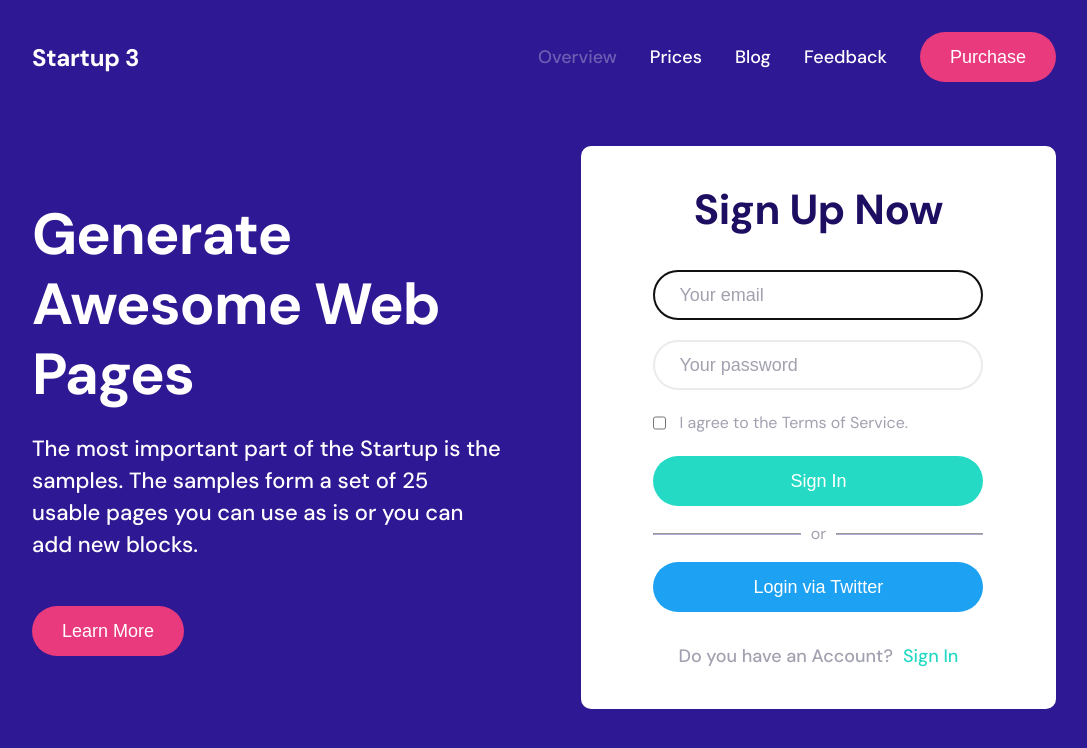
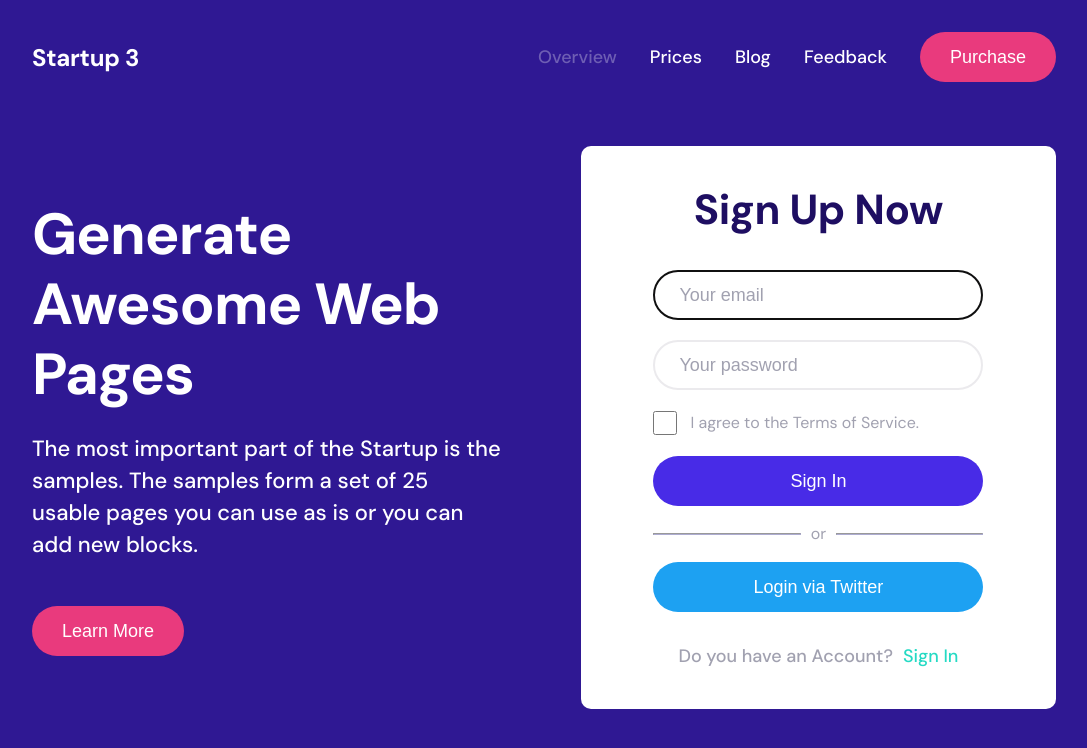
Before and after one commit to SebastianJedrak/landing-page-lex, a React (Vite) app: page / in a window 1280 px wide. Shown: the top 748 px of the page, without its empty margins (96-1183 px from the left). Built offline with nearby package versions, Linux system fonts and the light colour scheme.

Commit message:
style: refactor checkbox

```diff
--- a/src/components/UI/Input.scss
+++ b/src/components/UI/Input.scss
@@ -14,6 +14,22 @@
 
   &.input-ui__checkbox {
     display: flex;
-    gap: 13px;
+    align-items: center;
+
+    label,
+    input {
+      cursor: pointer;
+    }
+
+    label {
+      padding-left: 13px;
+    }
+
+    input {
+      height: 24px;
+      width: 24px;
+      accent-color: $color-action-primary;
+      border-radius: 6px;
+    }
   }
 }
--- a/src/components/UI/Input.tsx
+++ b/src/components/UI/Input.tsx
@@ -17,6 +17,7 @@ const Input: React.FC<InputProps> = ({
     <>
       {type !== "checkbox" && (
         <input
+          id={label}
           className="input-ui input-ui__input button-middle"
           placeholder={label}
           type={type}
@@ -26,8 +27,15 @@ const Input: React.FC<InputProps> = ({
       )}
       {type === "checkbox" && (
         <div className="input-ui input-ui__checkbox">
-          <input type={type} autoFocus={autoFocus} required={required} />
-          <label className="paragraph">{label}</label>
+          <input
+            id={label}
+            type={type}
+            autoFocus={autoFocus}
+            required={required}
+          />
+          <label className="paragraph" htmlFor={label}>
+            {label}
+          </label>
         </div>
       )}
     </>
--- a/src/components/pages/Login.tsx
+++ b/src/components/pages/Login.tsx
@@ -29,7 +29,7 @@ const Login: React.FC = () => {
                 type="checkbox"
                 required
               />
-              <Button label="Sign In" variant="primary" fullWidth />
+              <Button label="Sign In" variant="secondary" fullWidth />
             </form>
             <div className="or-divider">
               <hr />
```
